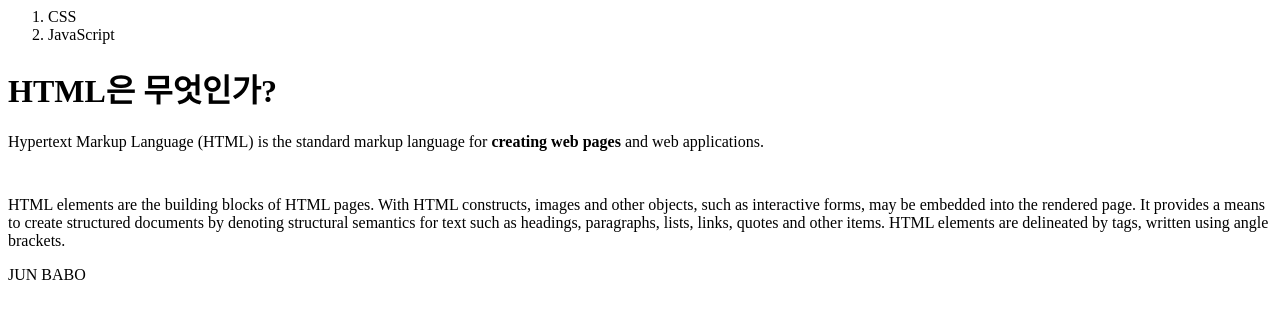
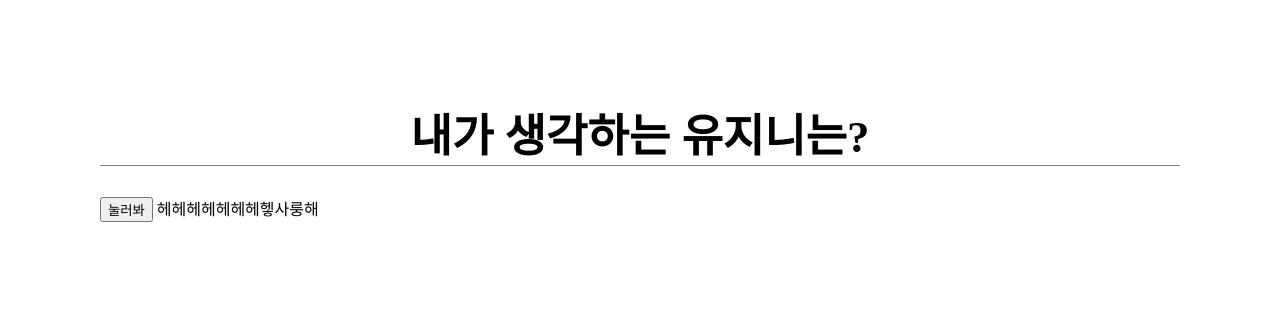
Before and after one commit to Green1205/yourlovegreen.html, a plain HTML site: page index.html in a window 1280 px wide. Drawn offline with Linux system fonts and the light colour scheme.

Commit message:
Update index.html

```diff
--- a/index.html
+++ b/index.html
@@ -1,11 +1,31 @@
-<title>WEB1-html</title>
-<meta charset="utf-8">
-<body>
-<ol>
-  <li>CSS </li>
-  <li>JavaScript</li>
-  </ol>
-  <h1>HTML은 무엇인가?</h1>
-Hypertext Markup Language (HTML) is the standard markup language for <strong>creating web pages</strong> and web applications.
-</p><p style="margin-top:45px;">HTML elements are the building blocks of HTML pages. With HTML constructs, images and other objects, such as interactive forms, may be embedded into the rendered page. It provides a means to create structured documents by denoting structural semantics for text such as headings, paragraphs, lists, links, quotes and other items. HTML elements are delineated by tags, written using angle brackets. </p>
-JUN BABO
+<!doctype html>
+<html>
+ <head>
+   <meta charset="utf-8">
+   <title></title>
+   <style>
+      body {
+        margin:100px;
+      }
+       #active{
+         color:red;
+       }
+       .saw {
+       color:gray;
+     }
+     h1 {
+       font-size:45px;
+       text-align:center;
+       border-bottom:1px solid gray;
+     }
+   </style>
+ </head>
+   <body>
+     <h1>내가 생각하는 유지니는?</h1>
+     <input type="button" value="눌러봐" onclick="alert('바부(\\>_</)')">
+    <script>
+    /* <script>태그로 자바스크립트 라느걸 알려줌.*/
+      document.write("헤헤헤헤헤헤헤헿사룽해");
+    </script>
+   </body>
+</html>
```
